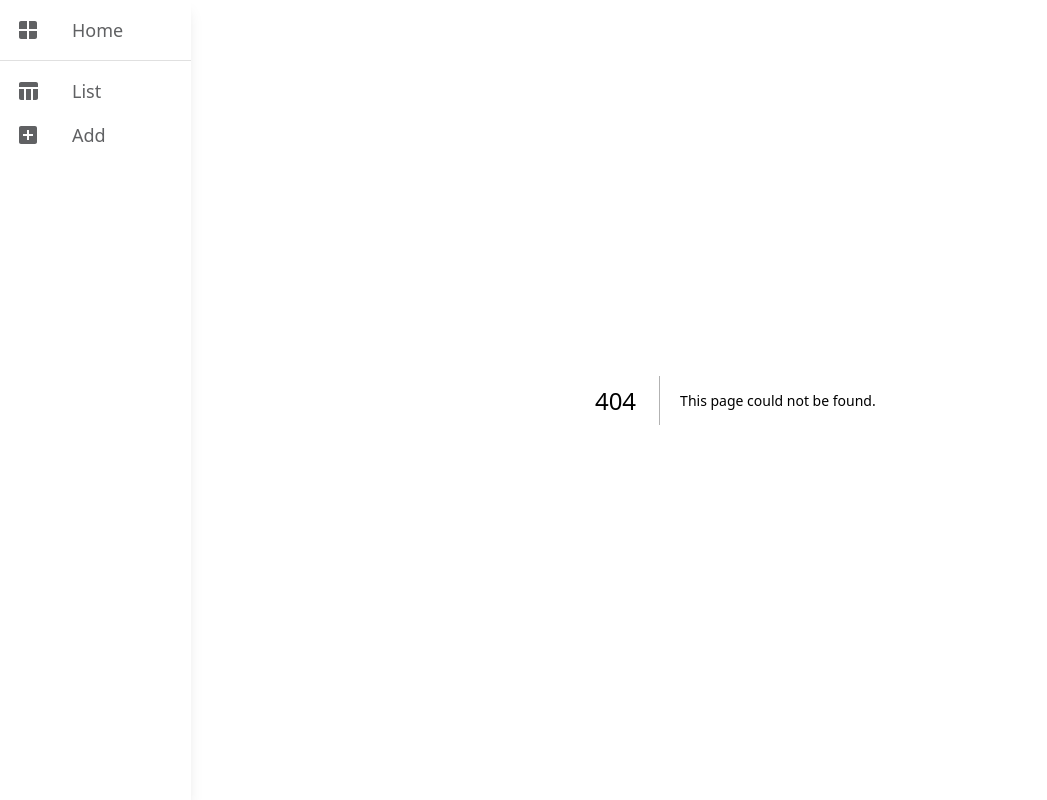
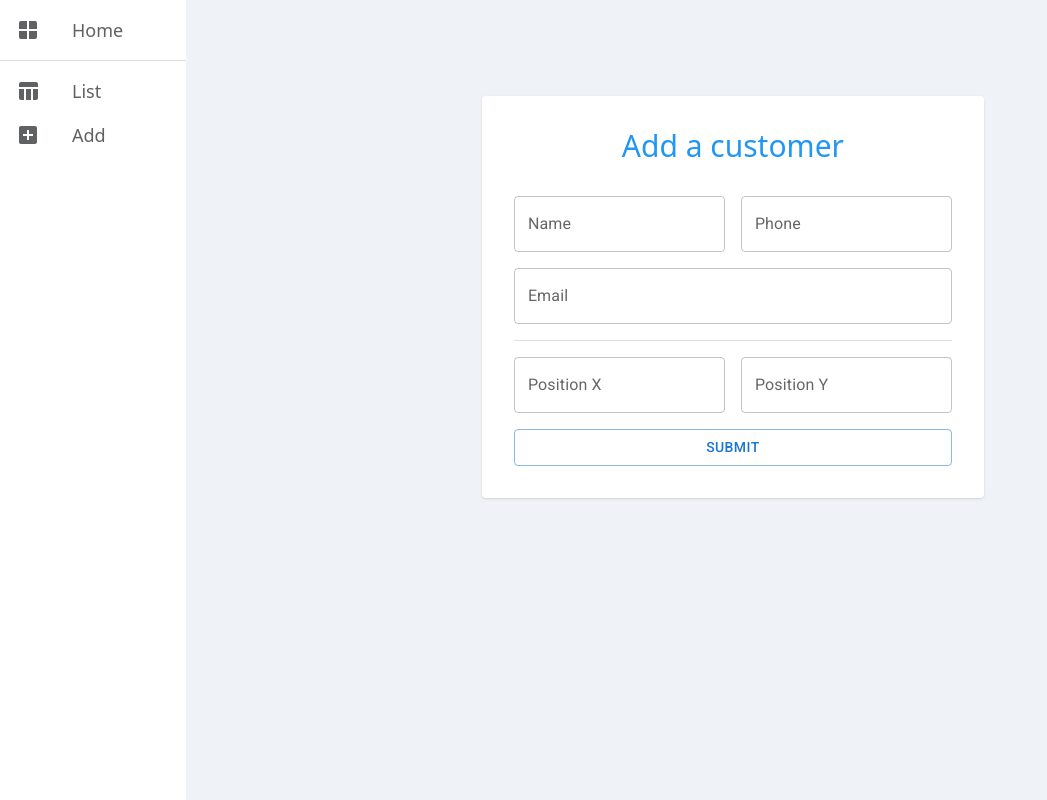
Before and after one commit to danilolan/clean-path-client, a Next.js app: page /add in a window 1280 px wide. Before the commit this address had no page. Shown: the whole page, without its empty margins (0-1047 px from the left). Built offline with nearby package versions, Linux system fonts and the light colour scheme.

Commit message:
feat: add customer form

```diff
--- a/package.json
+++ b/package.json
@@ -17,7 +17,9 @@
     "@mui/material": "^5.15.12",
     "next": "14.1.3",
     "react": "^18",
-    "react-dom": "^18"
+    "react-dom": "^18",
+    "react-hook-form": "^7.51.0",
+    "react-toastify": "^10.0.4"
   },
   "devDependencies": {
     "@types/node": "^20",
--- /dev/null
+++ b/src/app/add/components/customerForm.tsx
@@ -0,0 +1,123 @@
+"use client";
+
+import { Button, Divider, TextField } from "@mui/material";
+import { useForm, SubmitHandler, Controller } from "react-hook-form";
+import { toast } from "react-toastify";
+
+type Inputs = {
+  name: string;
+  phone: number;
+  email: string;
+  x: number;
+  y: number;
+};
+
+export default function CustomerForm() {
+  const {
+    register,
+    handleSubmit,
+    formState: { errors },
+    control,
+  } = useForm<Inputs>();
+  const onSubmit: SubmitHandler<Inputs> = (data) => {
+    console.log(data);
+    //#TODO call api
+    toast.success("Customer submited");
+  };
+
+  return (
+    <form onSubmit={handleSubmit(onSubmit)} className="flex flex-col gap-4">
+      <div className="w-full flex gap-4">
+        <Controller
+          name="name"
+          control={control}
+          rules={{
+            required: {
+              value: true,
+              message: "This field is required.",
+            },
+            maxLength: 255,
+            pattern: {
+              value: /^[A-Za-z\s]+$/,
+              message: "Entered value does not match email format",
+            },
+          }}
+          render={({ field, fieldState }) => (
+            <TextField
+              {...field}
+              {...fieldState}
+              label="Name"
+              error={!!errors.email}
+            />
+          )}
+        />
+        <Controller
+          name="phone"
+          control={control}
+          rules={{
+            required: {
+              value: true,
+              message: "This field is required.",
+            },
+            maxLength: 11,
+            pattern: {
+              value: /^\d{11}$/,
+              message: "Entered value does not match email format",
+            },
+          }}
+          render={({ field, fieldState }) => (
+            <TextField
+              {...field}
+              {...fieldState}
+              label="Phone"
+              error={!!errors.phone}
+            />
+          )}
+        />
+      </div>
+      <Controller
+        name="email"
+        control={control}
+        rules={{
+          required: {
+            value: true,
+            message: "This field is required.",
+          },
+          maxLength: 255,
+          pattern: {
+            value: /\S+@\S+\.\S+/,
+            message: "Entered value does not match email format",
+          },
+        }}
+        render={({ field, fieldState }) => (
+          <TextField
+            {...field}
+            {...fieldState}
+            label="Email"
+            error={!!errors.email}
+          />
+        )}
+      />
+
+      <Divider className="my-4" />
+      <div className="w-full flex gap-4">
+        <TextField
+          {...register("x", { required: true })}
+          label="Position X"
+          error={!!errors.x}
+          type="number"
+        />
+        <TextField
+          {...register("y", { required: true })}
+          label="Position Y"
+          error={!!errors.y}
+          type="number"
+        />
+      </div>
+
+      <Button variant="outlined" type="submit" className="mt-4">
+        Submit
+      </Button>
+    </form>
+  );
+}
--- /dev/null
+++ b/src/app/add/page.tsx
@@ -0,0 +1,12 @@
+import { Box, Card } from "@mui/material";
+import CustomerForm from "./components/customerForm";
+import { Label } from "@mui/icons-material";
+
+export default function App() {
+  return (
+    <div className="p-8 bg-white rounded shadow">
+      <h2 className="text-center mb-8 text-3xl text-primary">Add a customer</h2>
+      <CustomerForm />
+    </div>
+  );
+}
--- a/src/app/layout.tsx
+++ b/src/app/layout.tsx
@@ -5,15 +5,9 @@ import "@fontsource/roboto/300.css";
 import "@fontsource/roboto/400.css";
 import "@fontsource/roboto/500.css";
 import "@fontsource/roboto/700.css";
-import {
-  Box,
-  Drawer,
-  List,
-  ListItem,
-  ListItemButton,
-  ListItemIcon,
-} from "@mui/material";
 import Navbar from "@/components/molecules/navbar";
+import { ToastContainer } from "react-toastify";
+import "react-toastify/dist/ReactToastify.css";
 
 export const metadata: Metadata = {
   title: "Create Next App",
@@ -29,7 +23,10 @@ export default function RootLayout({
     <html lang="en">
       <body className="flex">
         <Navbar />
-        <main className="w-full">{children}</main>
+        <main className="flex min-h-screen flex-col items-center justify-between p-24 bg-lightGrey w-full">
+          {children}
+        </main>
+        <ToastContainer />
       </body>
     </html>
   );
--- a/tailwind.config.ts
+++ b/tailwind.config.ts
@@ -9,6 +9,7 @@ const config: Config = {
   theme: {
     extend: {
       colors: {
+        primary: "#2196F3",
         darkBlue: "#0F1924",
         darkGrey: "#606163",
         lightGrey: "#EFF3F8",
```
Also changed, not shown: 1 other file (tests, documents, lock files or other folders).
